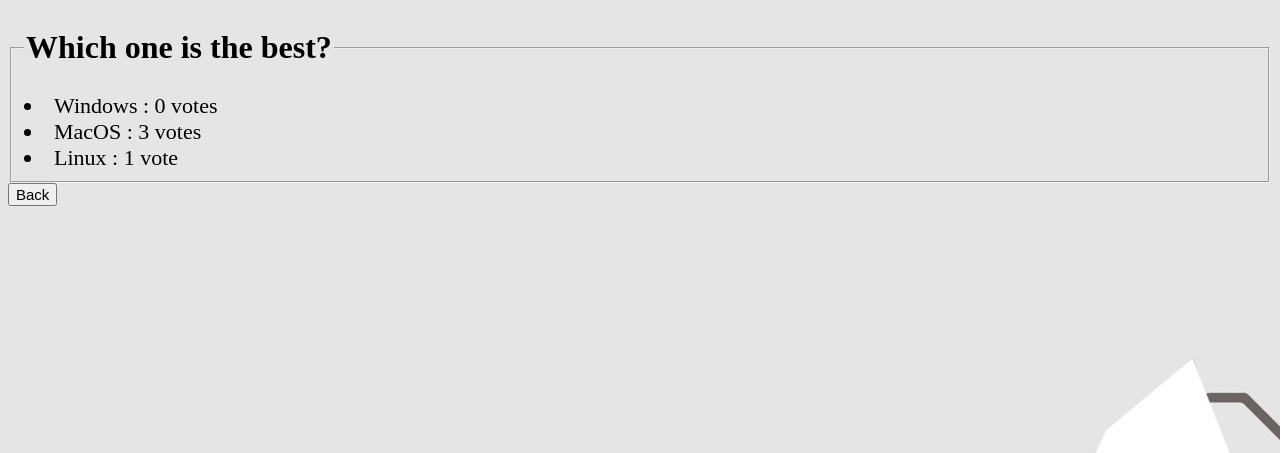
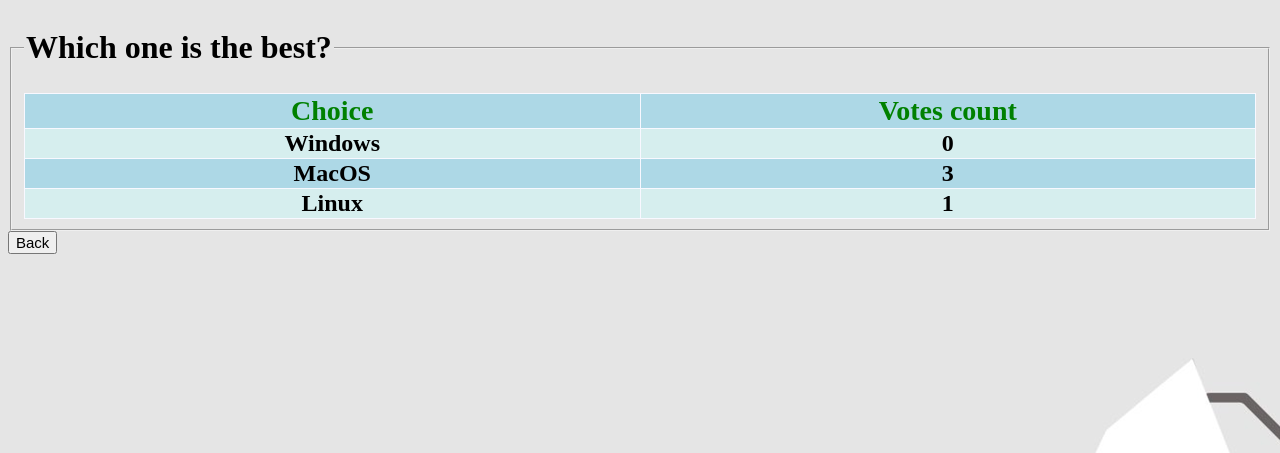
Before and after one commit to Savetang19/ku-polls, a Django app: page /polls/3/results/ in a window 1280 px wide. Shown: the top 453 px of the page. Run offline with Django 4.2, Linux system fonts and the light colour scheme; data comes from the database, SQL or seed files in the repository; both versions use the stored data as it was after the commit; lists and menus that the app fills with data are empty.

Commit message:
improve UI on results page

```diff
--- a/polls/static/polls/style.css
+++ b/polls/static/polls/style.css
@@ -14,9 +14,34 @@ input {
 label {
     font-size: 22px;
 }
-a {
+.error_msg {
     color: red;
     font-size: 30px;
+}
+a {
+    font-size: 28px;
+    color: green;
+}
+table, th, tr {
+    border: 1px solid ghostwhite;
+    border-collapse: collapse;
+    width: 100%;
+}
+.head{
+    font-size: 28px;
+    color: green;
+    width: 50%;
+}
+.data{
+    font-size: 24px;
+    color: black;
+    width: 50%;
+}
+tr:nth-child(odd) {
+    background-color: lightblue;
+}
+tr:nth-child(even) {
+    background-color: #D6EEEE;
 }
 
 /* .container {
--- a/polls/templates/polls/index.html
+++ b/polls/templates/polls/index.html
@@ -5,7 +5,7 @@
 {% if messages %}
 <ul class="messages">
     {% for message in messages %}
-    <a>{{ message }}</a>
+    <a class="error_msg">{{ message }}</a>
     {% endfor %}
 </ul>
 {% endif %}
--- a/polls/templates/polls/results.html
+++ b/polls/templates/polls/results.html
@@ -3,11 +3,22 @@
 
 <fieldset>
 <legend><h1>{{ question.question_text }}</h1></legend>
+<table>
+  <tr>
+    <th class="head">Choice</th>
+    <th class="head">Votes count</th>
+  </tr>
 {% for choice in question.choice_set.all %}
-    <li>{{ choice.choice_text }} : {{ choice.votes }} vote{{ choice.votes|pluralize }}</li>
+  <tr>
+    <th class="data">{{ choice.choice_text }}</th>
+    <th class="data">{{ choice.votes }}</th>
+  </tr>
+
+    <!---Try to create bar but I'm fialed.--->
     <!-- <div class="container">
       <div class="skills percent" style="width: 80%;"></div>
     </div> -->
 {% endfor %}
+</table>
 </fieldset>
 <a href="{% url 'polls:index'%}"><input type="button" value="Back"></a>
```
Also changed, not shown: db.sqlite3.
